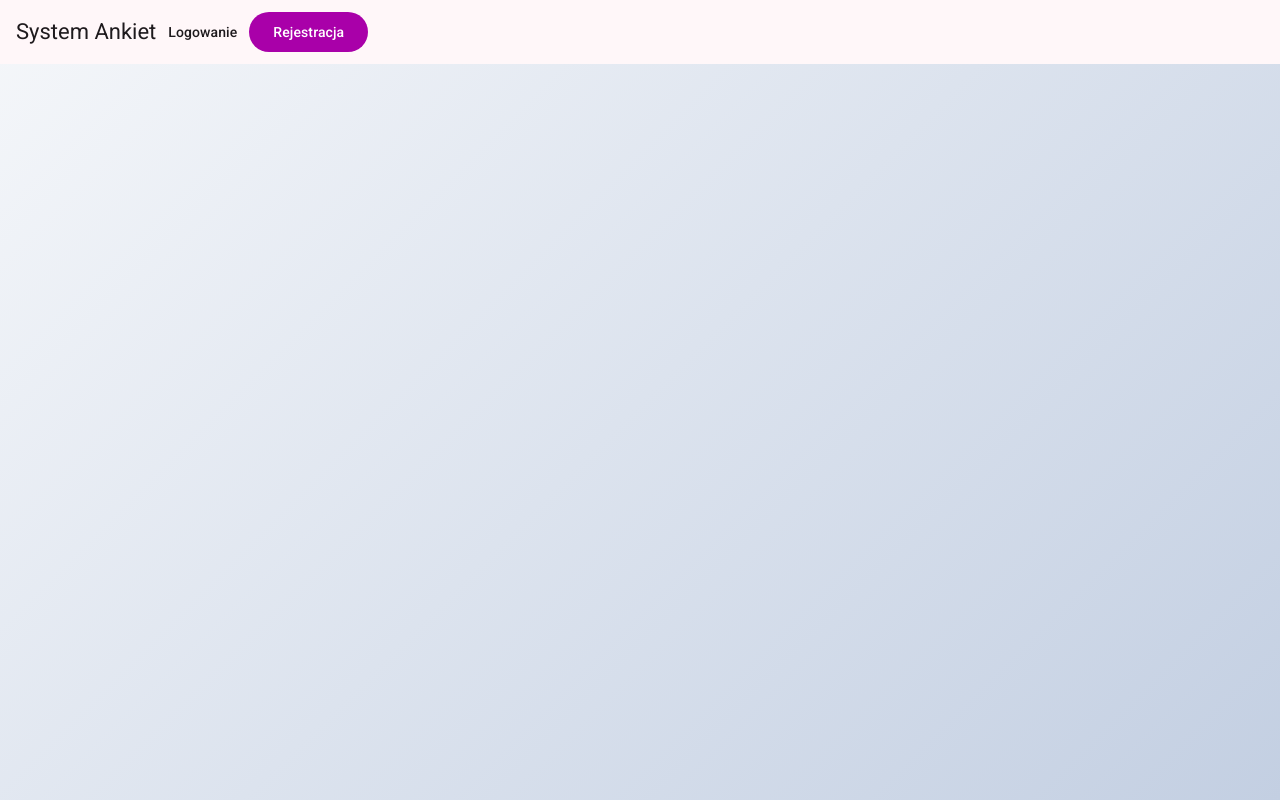
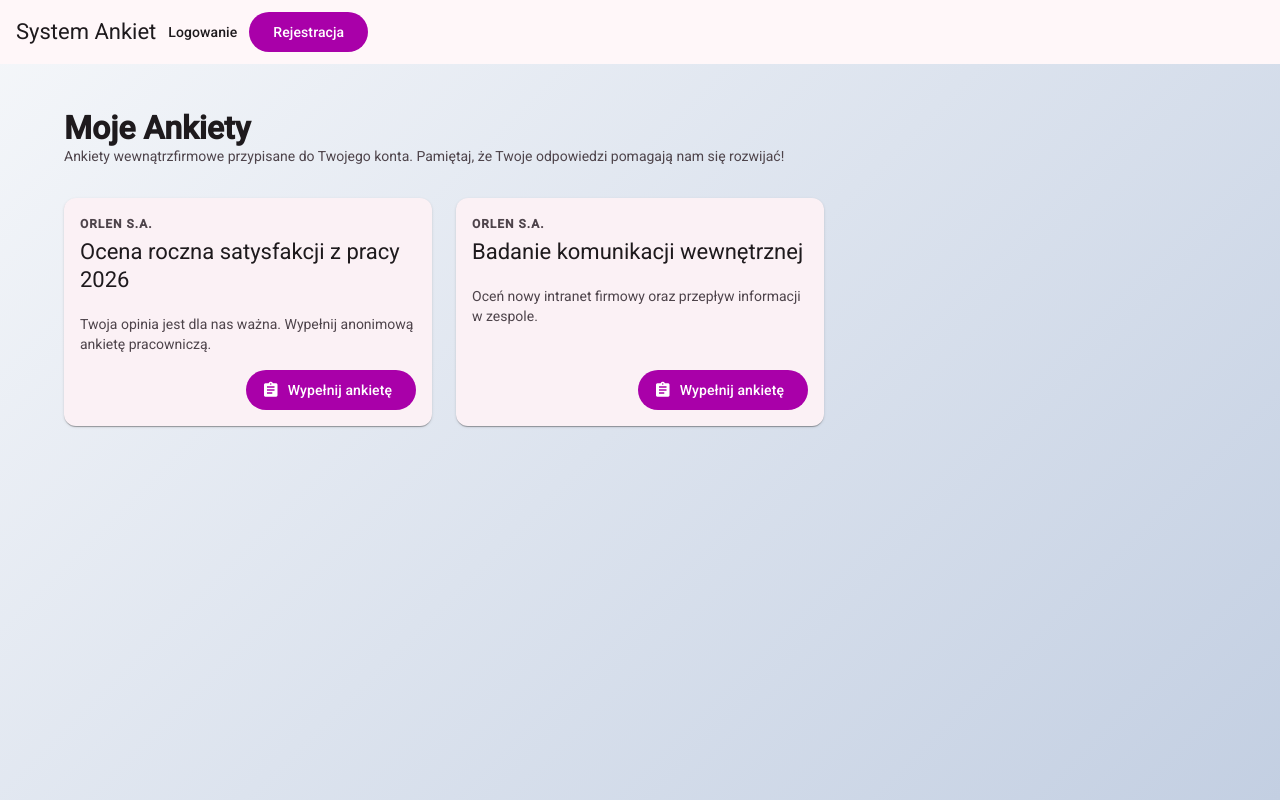
Before and after one commit to JakubBryla/SystemAnkiet_BNABD, an Angular app in the folder frontend/: page /my-surveys in a window 1280 px wide. Before the commit this address led to /. Built offline with nearby package versions, Linux system fonts and the light colour scheme.

Commit message:
dodanie logiki ról biznesowych, dostępu INTERNAL/EXTERNAL oraz czystego widoku Respondenta

```diff
--- a/frontend/src/app/app.routes.ts
+++ b/frontend/src/app/app.routes.ts
@@ -5,6 +5,7 @@ import { Dashboard } from './features/dashboard/components/dashboard/dashboard';
 import { SurveyFiller } from './features/survey/components/survey-filler/survey-filler';
 import { SurveyCreator } from './features/survey/components/survey-creator/survey-creator';
 import { authGuard } from './features/auth/guards/auth-guard';
+import { RespondentDashboard } from './features/dashboard/components/respondent-dashboard/respondent-dashboard';
 
 export const routes: Routes = [
   { path: '', redirectTo: 'login', pathMatch: 'full' },
@@ -16,6 +17,7 @@ export const routes: Routes = [
     component: Dashboard,
     canActivate: [authGuard]
   },
+  { path: 'my-surveys', component: RespondentDashboard },
   {
     path: 'survey/:id/edit',
     component: SurveyCreator,
--- a/frontend/src/app/features/dashboard/components/dashboard/dashboard.scss
+++ b/frontend/src/app/features/dashboard/components/dashboard/dashboard.scss
@@ -90,3 +90,36 @@
     color: #c5221f !important;
   }
 }
+
+/* Mały podpis organizacji nad tytułem */
+.organization-label {
+  font-size: 0.75rem;
+  text-transform: uppercase;
+  letter-spacing: 1px;
+  color: var(--mat-sys-on-surface-variant);
+  font-weight: 600;
+  margin-bottom: -4px;
+}
+
+/* Kontener na etykiety */
+.chips-container {
+  display: flex;
+  gap: 8px;
+  flex-wrap: wrap;
+  margin-top: 4px;
+}
+
+/* Kolory dla typów dostępu */
+.access-chip {
+  font-weight: 500;
+
+  &.external {
+    background-color: #e8f0fe !important;
+    color: #1a73e8 !important;
+  }
+
+  &.internal {
+    background-color: #f3e5f5 !important;
+    color: #8e24aa !important;
+  }
+}
--- a/frontend/src/app/features/dashboard/components/dashboard/dashboard.ts
+++ b/frontend/src/app/features/dashboard/components/dashboard/dashboard.ts
@@ -16,6 +16,8 @@ export interface SurveySummary {
   title: string;
   description: string;
   status: 'draft' | 'active' | 'closed';
+  accessType: 'INTERNAL' | 'EXTERNAL';
+  organizationName?: string;
 }
 
 @Component({
@@ -39,9 +41,30 @@ export class Dashboard {
   private cdr = inject(ChangeDetectorRef);
   // mock baza danych ankiet na potrzeby frontendu
   surveys: SurveySummary[] = [
-    { id: 1, title: 'Badanie satysfakcji z pracy w IT', description: 'Anonimowa ankieta dla programistów.', status: 'draft' },
-    { id: 2, title: 'Ulubione frameworki 2026', description: 'Głosowanie na najlepsze narzędzia.', status: 'active' },
-    { id: 3, title: 'Zapotrzebowanie na szkolenia', description: 'Ankieta wewnętrzna dla firmy.', status: 'closed' }
+    {
+      id: 1,
+      title: 'Satysfakcja z pakietu medycznego 2026',
+      description: 'Badanie wewnętrzne dla pracowników pionu logistyki.',
+      status: 'draft',
+      accessType: 'INTERNAL',
+      organizationName: 'ORLEN S.A.'
+    },
+    {
+      id: 2,
+      title: 'Opinia o paliwach VERVA i Stop Cafe',
+      description: 'Ogólnopolskie badanie opinii konsumentów i kierowców.',
+      status: 'active',
+      accessType: 'EXTERNAL',
+      organizationName: 'ORLEN S.A.'
+    },
+    {
+      id: 3,
+      title: 'Badanie komunikacji wewnętrznej',
+      description: 'Ankieta oceniająca nowy intranet firmowy.',
+      status: 'closed',
+      accessType: 'INTERNAL',
+      organizationName: 'ORLEN S.A.'
+    }
   ];
 
   changeSurveyStatus(survey: SurveySummary, newStatus: 'draft' | 'active' | 'closed') {
@@ -70,7 +93,9 @@ export class Dashboard {
             id: newId,
             title: result,
             description: '',
-            status: 'draft'
+            status: 'draft',
+            accessType: 'EXTERNAL',
+            organizationName: 'ORLEN S.A.'
           }
         ];
         this.cdr.detectChanges();
--- /dev/null
+++ b/frontend/src/app/features/dashboard/components/respondent-dashboard/respondent-dashboard.html
@@ -0,0 +1,39 @@
+<div class="dashboard-container">
+  <div class="dashboard-header">
+    <div class="header-text">
+      <h1>Moje Ankiety</h1>
+      <p>Ankiety wewnątrzfirmowe przypisane do Twojego konta. Pamiętaj, że Twoje odpowiedzi pomagają nam się rozwijać!</p>
+    </div>
+  </div>
+
+  <div class="surveys-grid">
+    @for (survey of availableSurveys; track survey.id) {
+      <mat-card class="survey-card">
+        <mat-card-header>
+          <div class="header-content">
+            <span class="organization-label">{{ survey.organizationName }}</span>
+            <mat-card-title>{{ survey.title }}</mat-card-title>
+          </div>
+        </mat-card-header>
+
+        <mat-card-content>
+          <p class="survey-description">{{ survey.description }}</p>
+        </mat-card-content>
+
+        <mat-card-actions class="card-actions">
+          <!-- Ten przycisk przenosi od razu do wypełniania -->
+          <a mat-flat-button color="primary" [routerLink]="['/s', survey.id]">
+            <mat-icon>assignment</mat-icon>
+            Wypełnij ankietę
+          </a>
+        </mat-card-actions>
+      </mat-card>
+    } @empty {
+      <div class="empty-state">
+        <mat-icon class="empty-icon">check_circle_outline</mat-icon>
+        <h2>Wszystko zrobione!</h2>
+        <p>Nie masz obecnie żadnych nowych ankiet do wypełnienia w swojej organizacji.</p>
+      </div>
+    }
+  </div>
+</div>
--- /dev/null
+++ b/frontend/src/app/features/dashboard/components/respondent-dashboard/respondent-dashboard.scss
@@ -0,0 +1,76 @@
+.dashboard-container {
+  padding: 24px;
+  max-width: 1200px;
+  margin: 0 auto;
+}
+
+.dashboard-header {
+  margin-bottom: 32px;
+  h1 { margin: 0; font-size: 2rem; color: var(--mat-sys-on-surface); }
+  p { margin: 8px 0 0; color: var(--mat-sys-on-surface-variant); }
+}
+
+.surveys-grid {
+  display: grid;
+  grid-template-columns: repeat(auto-fill, minmax(320px, 1fr));
+  gap: 24px;
+}
+
+.survey-card {
+  display: flex;
+  flex-direction: column;
+  height: 100%;
+}
+
+.header-content {
+  display: flex;
+  flex-direction: column;
+  align-items: flex-start;
+  gap: 4px;
+  margin-bottom: 12px;
+}
+
+.organization-label {
+  font-size: 0.75rem;
+  text-transform: uppercase;
+  letter-spacing: 1px;
+  font-weight: 600;
+  color: var(--mat-sys-on-surface-variant);
+}
+
+.survey-description {
+  color: var(--mat-sys-on-surface-variant);
+  margin-top: 8px;
+  flex-grow: 1;
+}
+
+mat-card-content {
+  flex-grow: 1;
+  display: flex;
+  flex-direction: column;
+}
+
+.card-actions {
+  padding: 16px;
+  display: flex;
+  justify-content: flex-end;
+  margin-top: auto;
+}
+
+.empty-state {
+  grid-column: 1 / -1;
+  text-align: center;
+  padding: 64px 24px;
+  background: var(--mat-sys-surface-container-low);
+  border-radius: 12px;
+
+  .empty-icon {
+    font-size: 64px;
+    height: 64px;
+    width: 64px;
+    color: var(--mat-sys-primary);
+    margin-bottom: 16px;
+  }
+  h2 { margin: 0; color: var(--mat-sys-on-surface); }
+  p { color: var(--mat-sys-on-surface-variant); }
+}
--- /dev/null
+++ b/frontend/src/app/features/dashboard/components/respondent-dashboard/respondent-dashboard.ts
@@ -0,0 +1,45 @@
+import { Component } from '@angular/core';
+import { NgClass } from '@angular/common';
+import { RouterLink } from '@angular/router';
+import { MatCardModule } from '@angular/material/card';
+import { MatButtonModule } from '@angular/material/button';
+import { MatIconModule } from '@angular/material/icon';
+import { MatChipsModule } from '@angular/material/chips';
+
+export interface RespondentSurvey {
+  id: number;
+  title: string;
+  description: string;
+  organizationName: string;
+}
+
+@Component({
+  selector: 'app-respondent-dashboard',
+  imports: [
+    NgClass,
+    RouterLink,
+    MatCardModule,
+    MatButtonModule,
+    MatIconModule,
+    MatChipsModule
+  ],
+  templateUrl: './respondent-dashboard.html',
+  styleUrl: './respondent-dashboard.scss',
+})
+export class RespondentDashboard {
+  // Symulacja: Backend zwrócił tylko AKTYWNE i WEWNĘTRZNE ankiety dla pracownika Orlenu
+  availableSurveys: RespondentSurvey[] = [
+    {
+      id: 1,
+      title: 'Ocena roczna satysfakcji z pracy 2026',
+      description: 'Twoja opinia jest dla nas ważna. Wypełnij anonimową ankietę pracowniczą.',
+      organizationName: 'ORLEN S.A.'
+    },
+    {
+      id: 3,
+      title: 'Badanie komunikacji wewnętrznej',
+      description: 'Oceń nowy intranet firmowy oraz przepływ informacji w zespole.',
+      organizationName: 'ORLEN S.A.'
+    }
+  ];
+}
--- a/frontend/src/app/features/survey/components/survey-creator/survey-creator.html
+++ b/frontend/src/app/features/survey/components/survey-creator/survey-creator.html
@@ -9,6 +9,24 @@
           <mat-label>Tytuł ankiety</mat-label>
           <input matInput formControlName="title" placeholder="np. Badanie zadowolenia">
         </mat-form-field>
+
+        <mat-divider class="section-divider"></mat-divider>
+
+        <div class="access-settings-section">
+          <h3 class="section-title">Dystrybucja i dostęp do ankiety</h3>
+          <p class="section-subtitle">Wybierz, do kogo skierowane jest to badanie (określa wymagania autoryzacji).</p>
+
+          <mat-radio-group formControlName="accessType" class="access-radio-group">
+            <mat-radio-button value="EXTERNAL">
+              <strong>Zewnętrzna (Otwarta)</strong> - Publiczny link dla klientów i konsumentów (nie wymaga logowania).
+            </mat-radio-button>
+            <mat-radio-button value="INTERNAL">
+              <strong>Wewnętrzna (Zamknięta)</strong> - Skierowana do pracowników (wymaga uwierzytelnienia w organizacji).
+            </mat-radio-button>
+          </mat-radio-group>
+        </div>
+
+        <mat-divider class="section-divider"></mat-divider>
 
         <mat-form-field appearance="outline" class="full-width">
           <mat-label>Opis ankiety (opcjonalny)</mat-label>
--- a/frontend/src/app/features/survey/components/survey-creator/survey-creator.scss
+++ b/frontend/src/app/features/survey/components/survey-creator/survey-creator.scss
@@ -89,3 +89,33 @@ h2 {
   display: flex;
   justify-content: flex-end; /* Wyrównanie do prawej */
 }
+
+.section-divider {
+  margin: 24px 0;
+}
+
+.access-settings-section {
+  padding: 8px 0;
+
+  .section-title {
+    margin: 0 0 4px 0;
+    font-size: 1.1rem;
+    color: var(--mat-sys-on-surface);
+  }
+
+  .section-subtitle {
+    margin: 0 0 16px 0;
+    font-size: 0.85rem;
+    color: var(--mat-sys-on-surface-variant);
+  }
+}
+
+.access-radio-group {
+  display: flex;
+  flex-direction: column;
+  gap: 12px;
+
+  mat-radio-button {
+    margin-left: -8px; /* Wyrównanie kółka do lewej krawędzi tekstu */
+  }
+}
--- a/frontend/src/app/features/survey/components/survey-creator/survey-creator.ts
+++ b/frontend/src/app/features/survey/components/survey-creator/survey-creator.ts
@@ -9,6 +9,8 @@ import { MatIconModule } from '@angular/material/icon';
 import { MatSelectModule } from '@angular/material/select';
 import { MatSlideToggleModule } from '@angular/material/slide-toggle';
 import { ValidatorFn, AbstractControl, ValidationErrors } from '@angular/forms';
+import { MatRadioModule } from '@angular/material/radio';
+import { MatDividerModule } from '@angular/material/divider';
 
 export function atLeastOneQuestion(control: AbstractControl): ValidationErrors | null {
   return control.value && control.value.length > 0 ? null : { requireQuestion: true };
@@ -35,7 +37,9 @@ export const optionsValidator: ValidatorFn = (control: AbstractControl): Validat
     MatIconModule,
     MatSelectModule,
     MatSlideToggleModule,
-    ReactiveFormsModule
+    ReactiveFormsModule,
+    MatRadioModule,
+    MatDividerModule
   ],
   templateUrl: './survey-creator.html',
   styleUrl: './survey-creator.scss',
@@ -52,6 +56,7 @@ export class SurveyCreator implements OnInit {
     this.surveyForm = this.fb.group({
       title: ['', Validators.required],
       description: [''],
+      accessType: ['EXTERNAL', Validators.required],
       questions: this.fb.array([], atLeastOneQuestion)
     });
 
```
Also changed, not shown: frontend/src/app/features/dashboard/components/dashboard/dashboard.html (+16 -5 lines), 1 other file (tests, documents, lock files or other folders).
